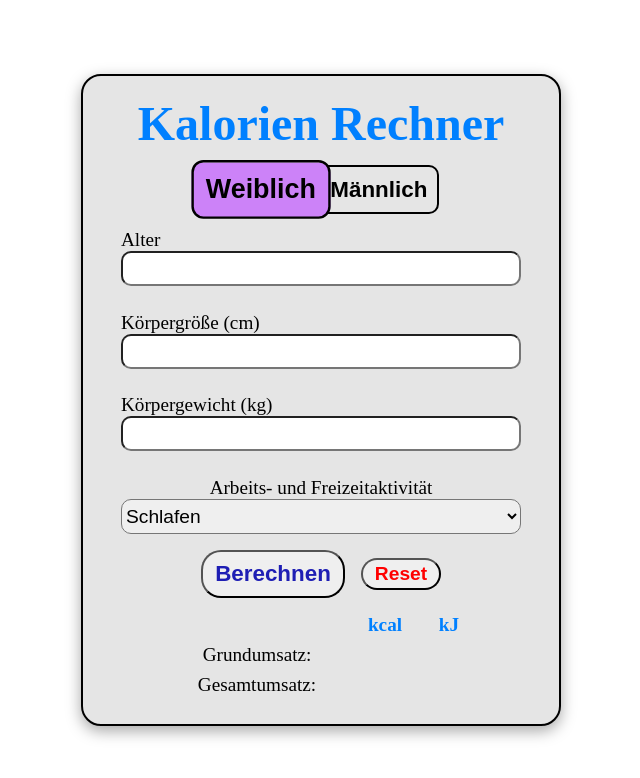
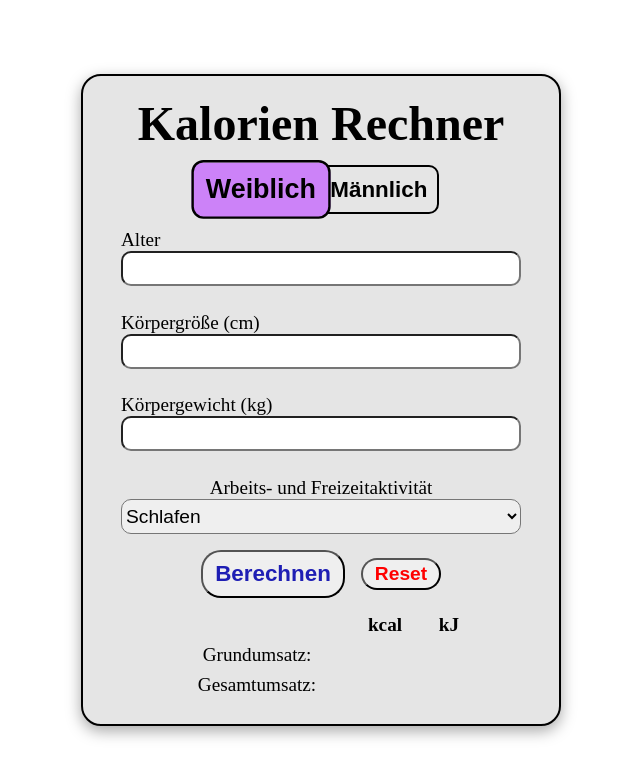
Before and after one commit to Romantev/Project_Kalorien-Rechner, a plain HTML site: page index.html in a window 1280 px wide. Shown: the whole page, without its empty margins (319-959 px from the left). Drawn offline with Linux system fonts and the light colour scheme.

Commit message:
edit color

```diff
--- a/assets/css/style.css
+++ b/assets/css/style.css
@@ -27,7 +27,6 @@ section {
 h1 {
   text-align: center;
   font-size: 3rem;
-  color: rgb(0, 128, 255);
   margin-bottom: 1rem;
 }
 
@@ -149,7 +148,6 @@ article {
 h3 {
   text-align: center;
   font-size: 1.2rem;
-  color: rgb(0, 128, 255);
   margin-bottom: 0.5rem;
 }
 
```
